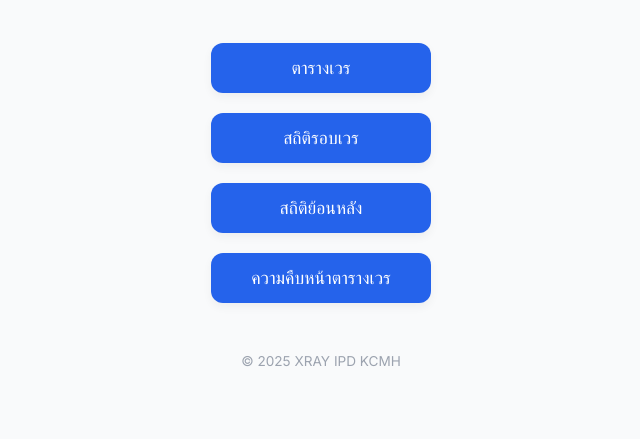
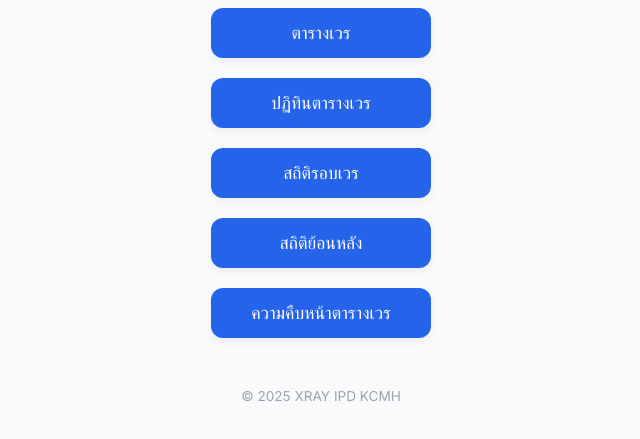
Before and after one commit to xrayipdkcmh-dot/Home, a plain HTML site: page index.html in a window 1280 px wide. Shown: the part 249-688 px from the top of the page, without its empty margins (319-959 px from the left). Drawn offline with Linux system fonts and the light colour scheme.

Commit message:
Update index.html

```diff
--- a/index.html
+++ b/index.html
@@ -71,6 +71,7 @@
     <h1>CRT CHECK</h1>
     <p class="subtitle">RT KCMH DUTY ROSTER</p>
     <a href="https://xrayipdkcmh-dot.github.io/Table/index" class="btn">ตารางเวร</a>
+    <a href="https://xrayipdkcmh-dot.github.io/Calendar/index" class="btn">ปฏิทินตารางเวร</a>
     <a href="https://xrayipdkcmh-dot.github.io/stat/Index" class="btn">สถิติรอบเวร</a>
     <a href="https://xrayipdkcmh-dot.github.io/data/Index" class="btn">สถิติย้อนหลัง</a>
     <a href="https://xrayipdkcmh-dot.github.io/Status/index" class="btn">ความคืบหน้าตารางเวร</a>
```
